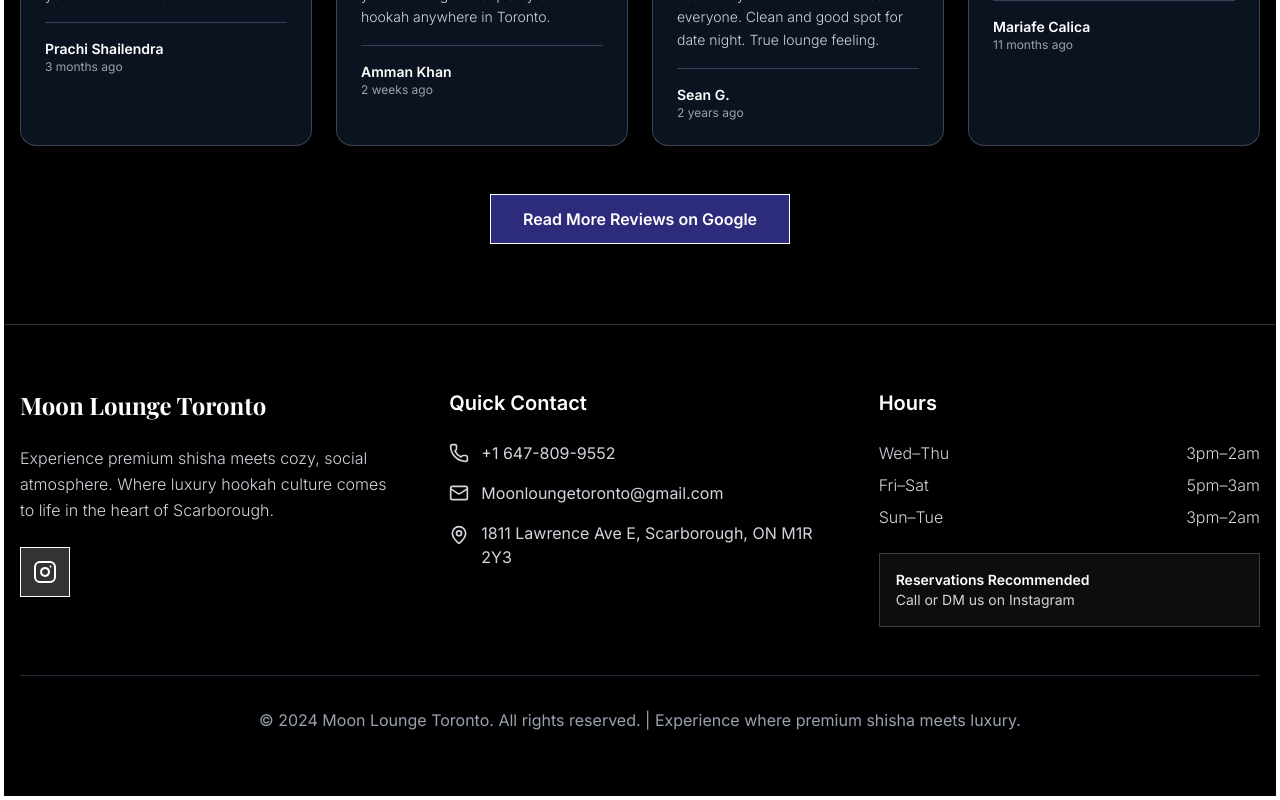
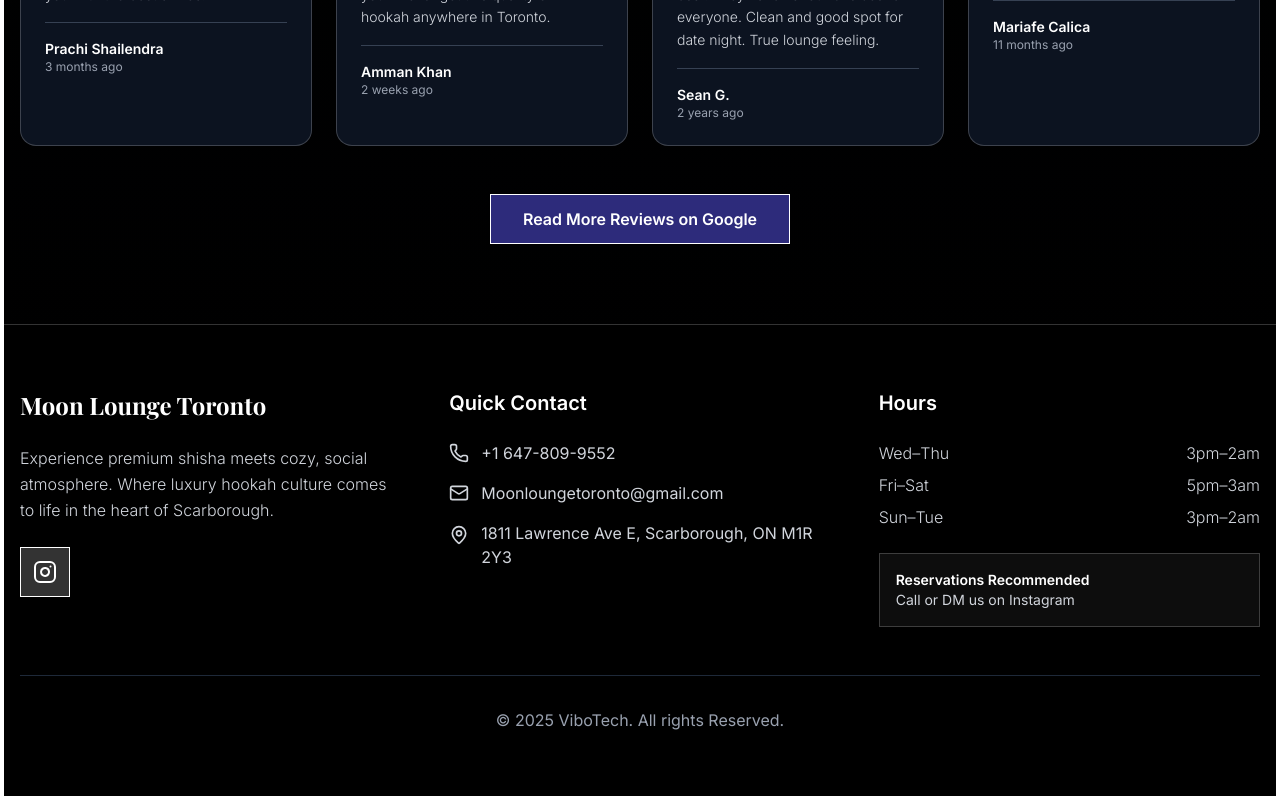
Before and after one commit to OmarSalhab/moon-lounge, a Next.js app: page / in a window 1280 px wide. Shown: the part 4329-5129 px from the top of the page. Built offline with nearby package versions, Linux system fonts and the light colour scheme; a web font is replaced by a local one.

Commit message:
changed the copyright organization.

```diff
--- a/src/components/Contact.tsx
+++ b/src/components/Contact.tsx
@@ -68,7 +68,7 @@ export default function Contact() {
 
         <div className="border-t border-gray-800 mt-12 pt-8 text-center">
           <p className="text-gray-400">
-            © 2024 Moon Lounge Toronto. All rights reserved. | Experience where premium shisha meets luxury.
+            © 2025 ViboTech. All rights Reserved.
           </p>
         </div>
       </div>
```
